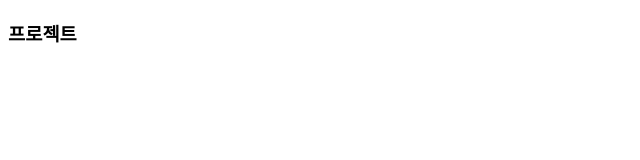
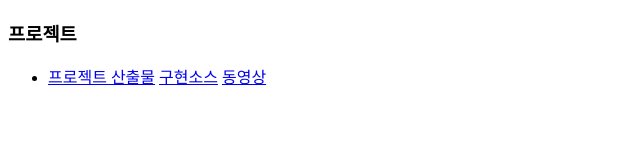
Before and after one commit to Jun-HI/Jun-HI.github.io, a plain HTML site: page index.html in a window 1280 px wide. Shown: the whole page, without its empty margins (0-640 px from the left). Drawn offline with Linux system fonts and the light colour scheme.

Commit message:
Update index.html

```diff
--- a/index.html
+++ b/index.html
@@ -8,5 +8,12 @@
   </head>
   <body>
     <h3>프로젝트</h3>
+    <ul>
+      <li>
+        <a href="4팀_단디알바.pdf">프로젝트 산출물</a>
+        <a href="https://github.com/Jun-HI/dandi">구현소스</a>
+        <a href="https://youtu.be/RA_hYl7jRUE">동영상</a>
+      </li>
+    </ul>
   </body>
 </html>
```
